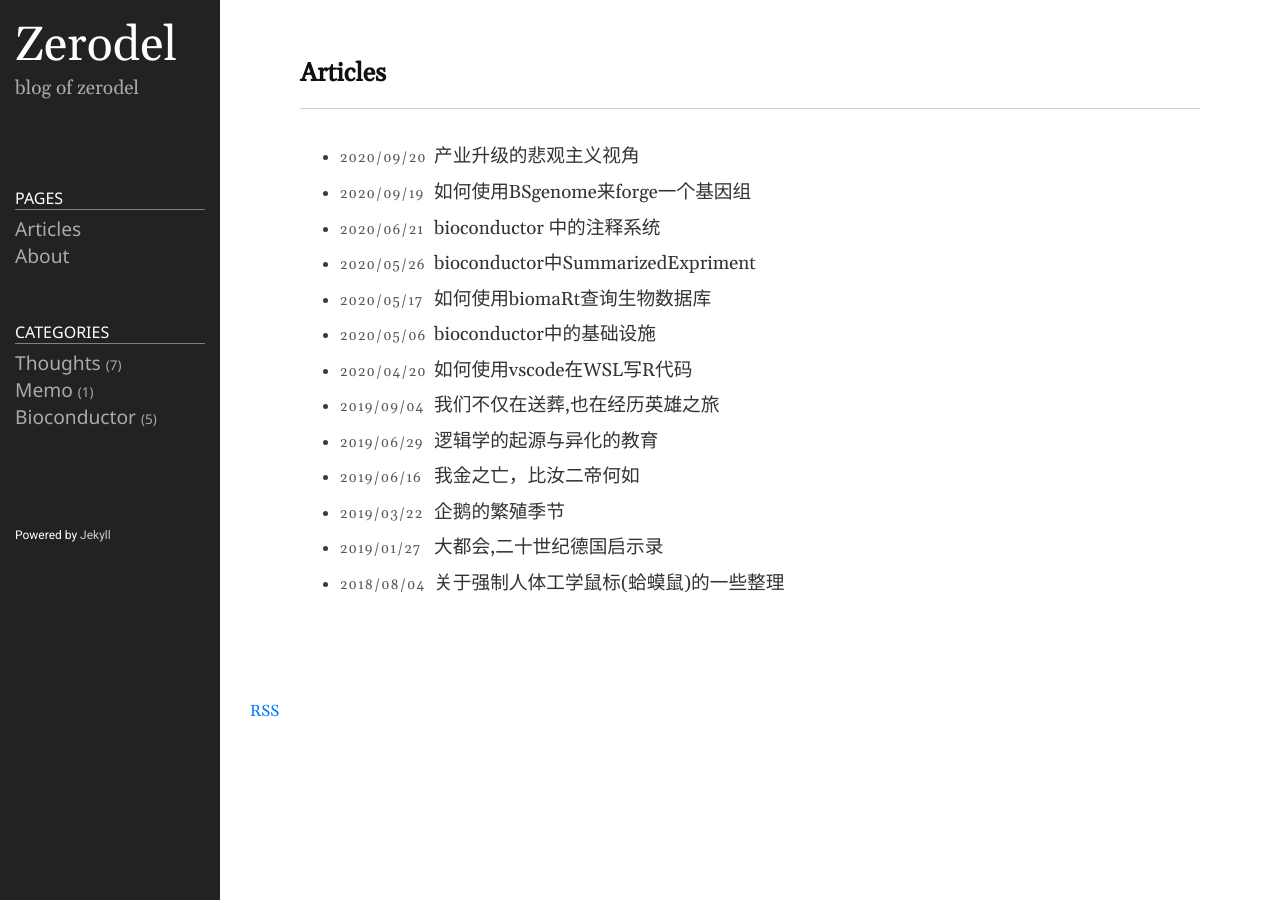
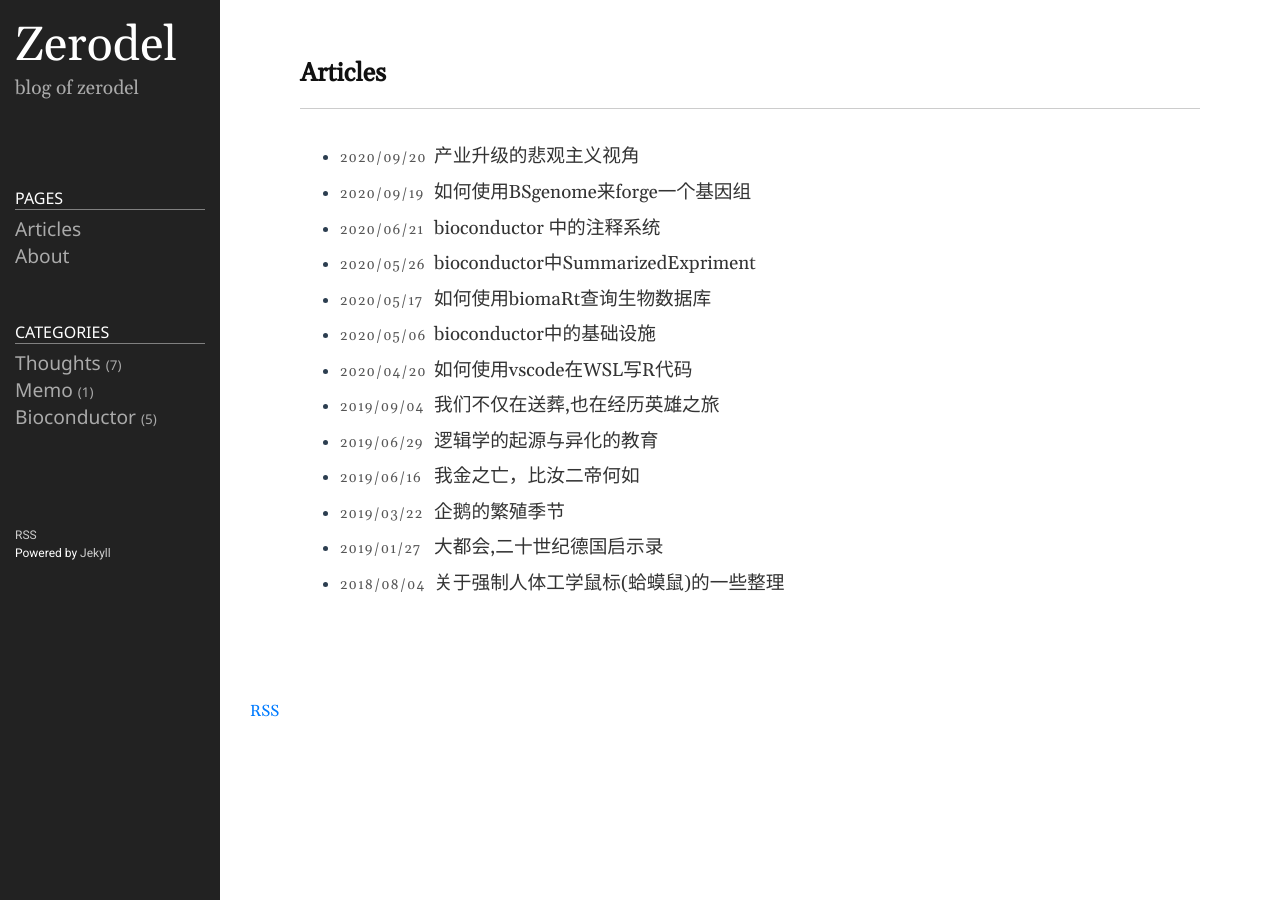
Before and after one commit to zerodel/zerode.github.io, a Jekyll site: the page built from index.md, in a window 1280 px wide. Built offline with Jekyll 4.4.1, drawn with Linux system fonts in a browser that asks for light colours.

Commit message:
add-feed-at-sidebar

```diff
--- a/_includes/sidebar.html
+++ b/_includes/sidebar.html
@@ -48,5 +48,7 @@
 </div>
 
 <div class="sidebar-item sidebar-footer">
+<link rel="alternate" type="application/atom+xml" title="zerodel’s blog" href="/feed.xml">
+<a class="btn btn-rss" href="/feed.xml" target="_blank">RSS</a>
 	<p>Powered by <a href="https://github.com/jekyll/jekyll">Jekyll</a></p>
 </div>
```
